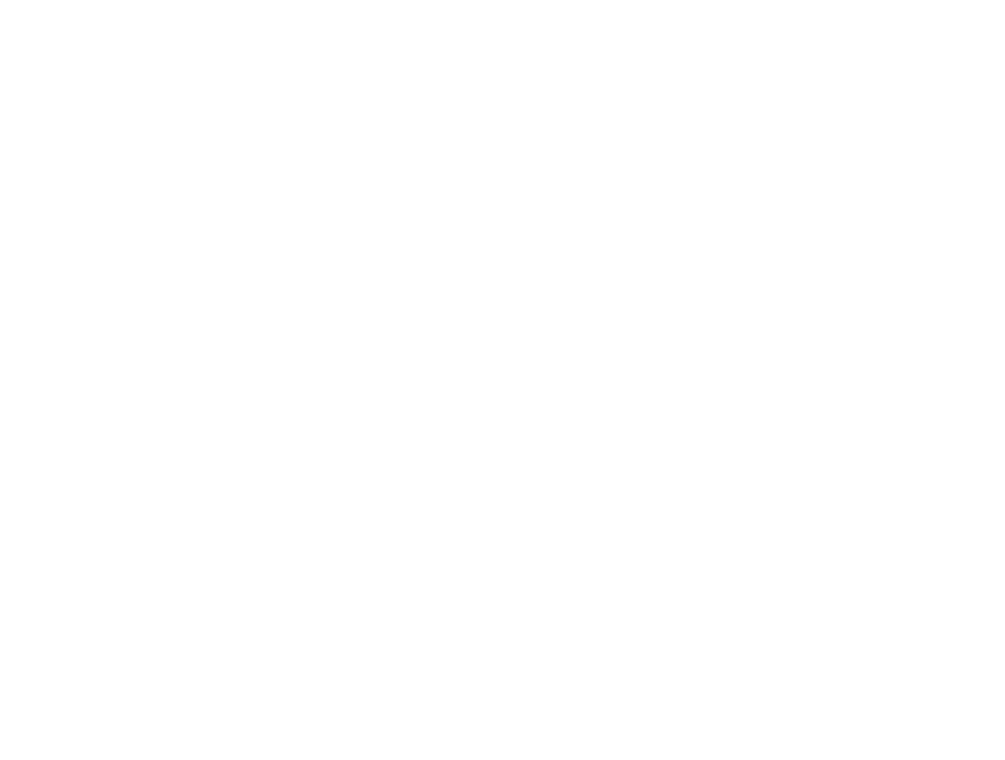
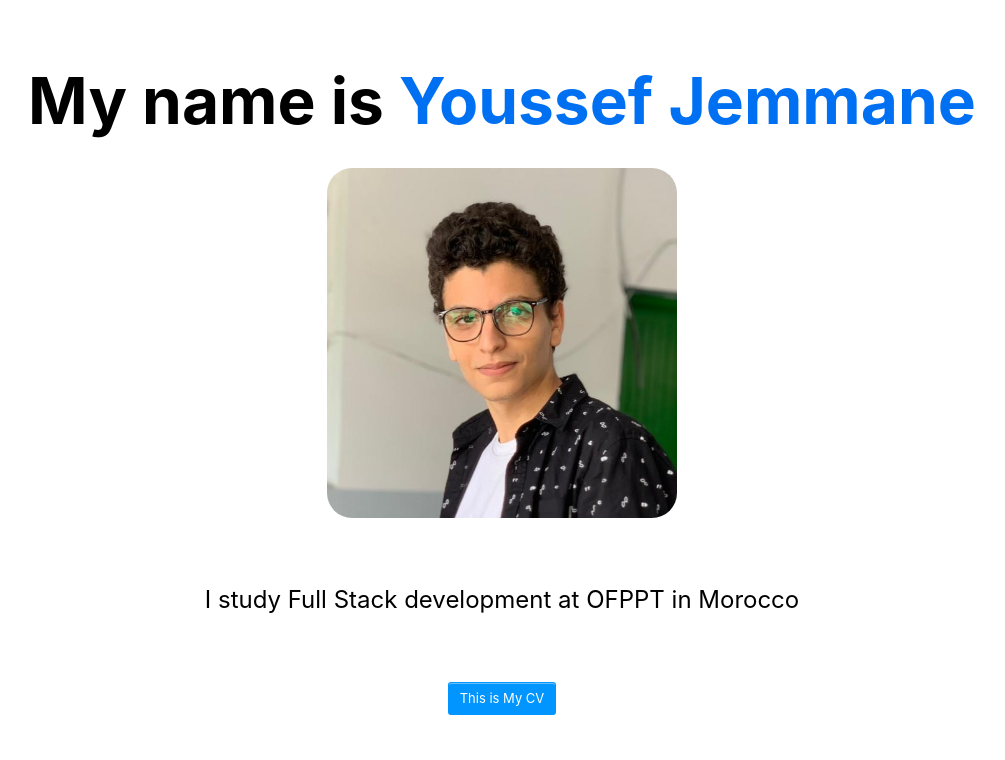
Before and after one commit to YoussefJemmane/joemane, a Next.js app: page / in a window 1280 px wide. Shown: the top 760 px of the page, without its empty margins (138-1143 px from the left). Built offline with nearby package versions, Linux system fonts and the light colour scheme.

Commit message:
Update _app.js

```diff
--- a/pages/_app.js
+++ b/pages/_app.js
@@ -1,9 +1,12 @@
-import '../styles/globals.css'
 import { Analytics } from '@vercel/analytics/react';
-function MyApp({ Component, pageProps }) {<>
-  return <Component {...pageProps} />
-  <Analytics />
-  </>
+import '../styles/globals.css';
+function MyApp({ Component, pageProps }) {
+
+  return (
+    <><Component {...pageProps} />
+      <Analytics />
+    </>
+  )
 }
 
 export default MyApp
```
